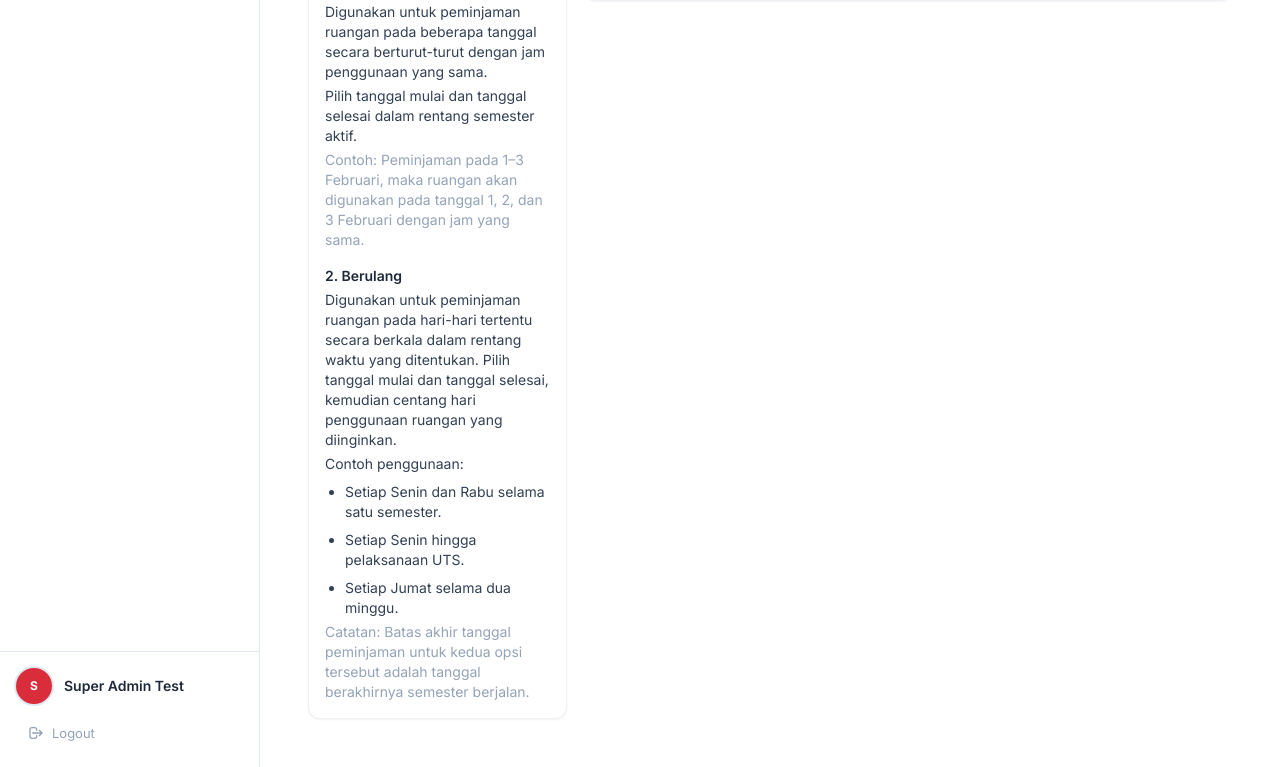
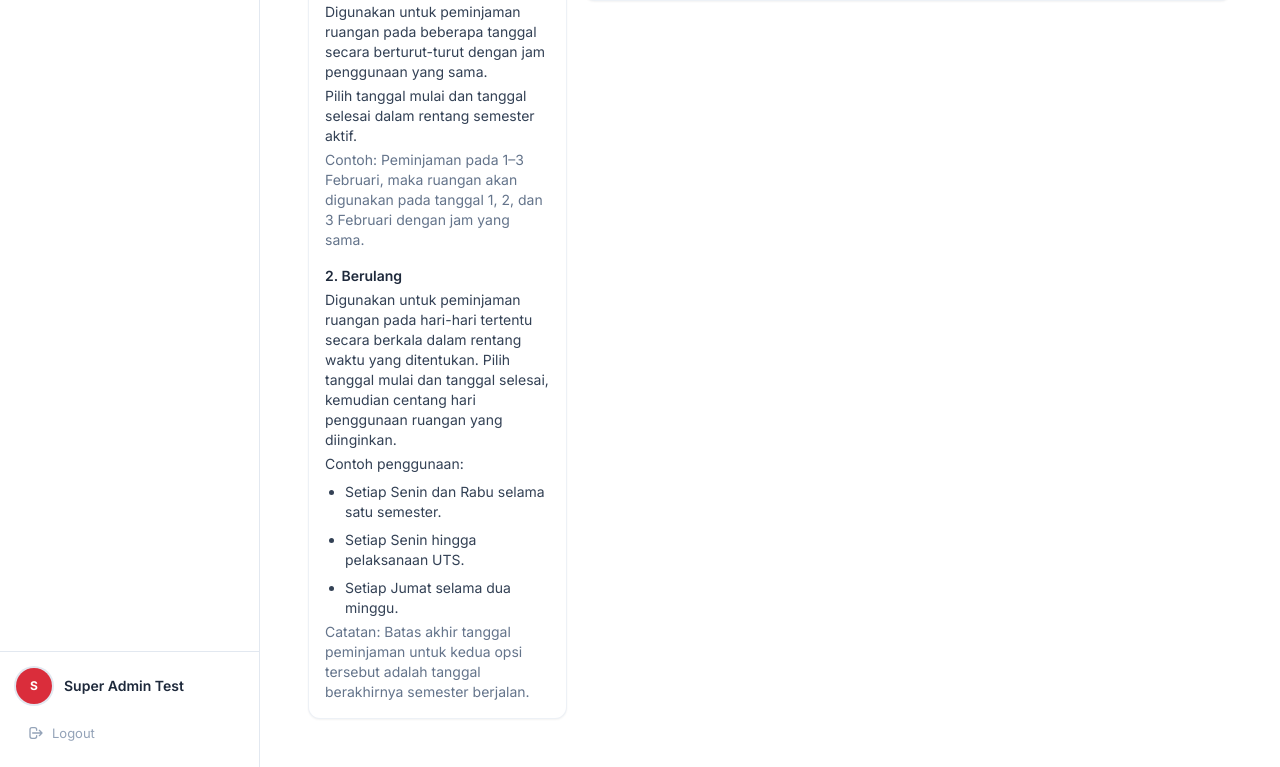
Before and after one commit to xdranel/dadu-test, a Laravel app: template resources/views/room-bookings/create.blade.php in a window 1280 px wide. Shown: the part 644-1411 px from the top of the page. Run offline with Laravel 12, Linux system fonts and the light colour scheme; the template is opened without the code that fills it, so the values that code supplies are empty; a user stored in the database is signed in; data comes from the database, SQL or seed files in the repository; style sheets or scripts are compiled from the project's sources; parts of the project's set-up code (start-up, migrations or seed data) failed here and were passed over; some libraries are stand-ins or nearby versions.

Commit message:
fix(peminjaman-ruangan): just changing guide on booking

```diff
--- a/resources/views/room-bookings/create.blade.php
+++ b/resources/views/room-bookings/create.blade.php
@@ -54,7 +54,7 @@
                     <h2 class="font-semibold text-slate-800">1. Berurutan</h2>
                     <p class="mt-1">Digunakan untuk peminjaman ruangan pada beberapa tanggal secara berturut-turut dengan jam penggunaan yang sama.</p>
                     <p class="mt-1">Pilih tanggal mulai dan tanggal selesai dalam rentang semester aktif.</p>
-                    <p class="mt-1 text-slate-400">Contoh: Peminjaman pada 1–3 Februari, maka ruangan akan digunakan pada tanggal 1, 2, dan 3 Februari dengan jam yang sama.</p>
+                    <p class="mt-1 text-slate-500">Contoh: Peminjaman pada 1–3 Februari, maka ruangan akan digunakan pada tanggal 1, 2, dan 3 Februari dengan jam yang sama.</p>
                 </div>
                 <div>
                     <h2 class="font-semibold text-slate-800">2. Berulang</h2>
@@ -68,7 +68,7 @@
                         <li>Setiap Senin hingga pelaksanaan UTS.</li>
                         <li>Setiap Jumat selama dua minggu.</li>
                     </ul>
-                    <p class="mt-1 text-slate-400">Catatan: Batas akhir tanggal peminjaman untuk kedua opsi tersebut adalah tanggal berakhirnya semester berjalan.</p>
+                    <p class="mt-1 text-slate-500">Catatan: Batas akhir tanggal peminjaman untuk kedua opsi tersebut adalah tanggal berakhirnya semester berjalan.</p>
                 </div>
             </div>
         </details>
```
